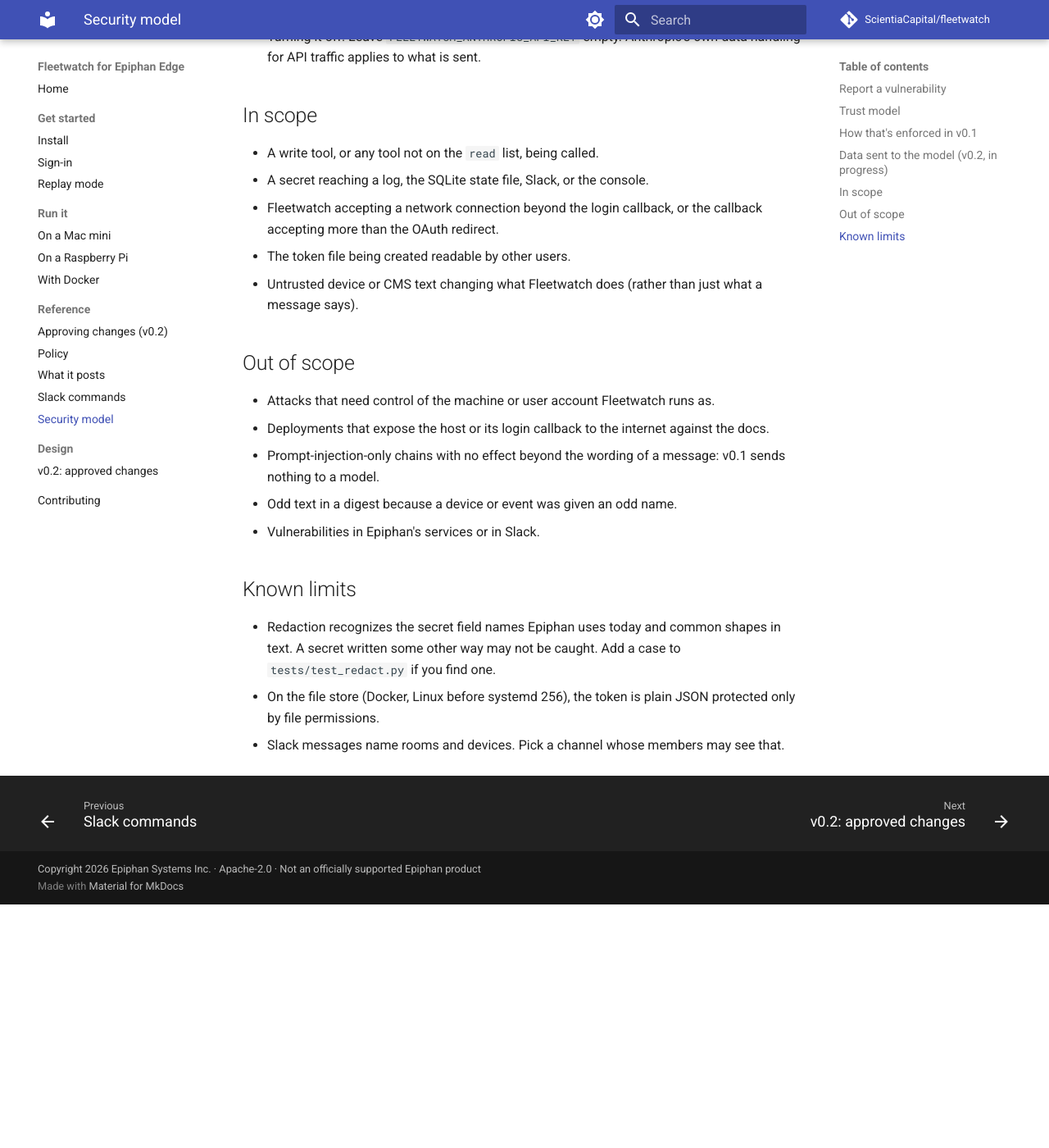
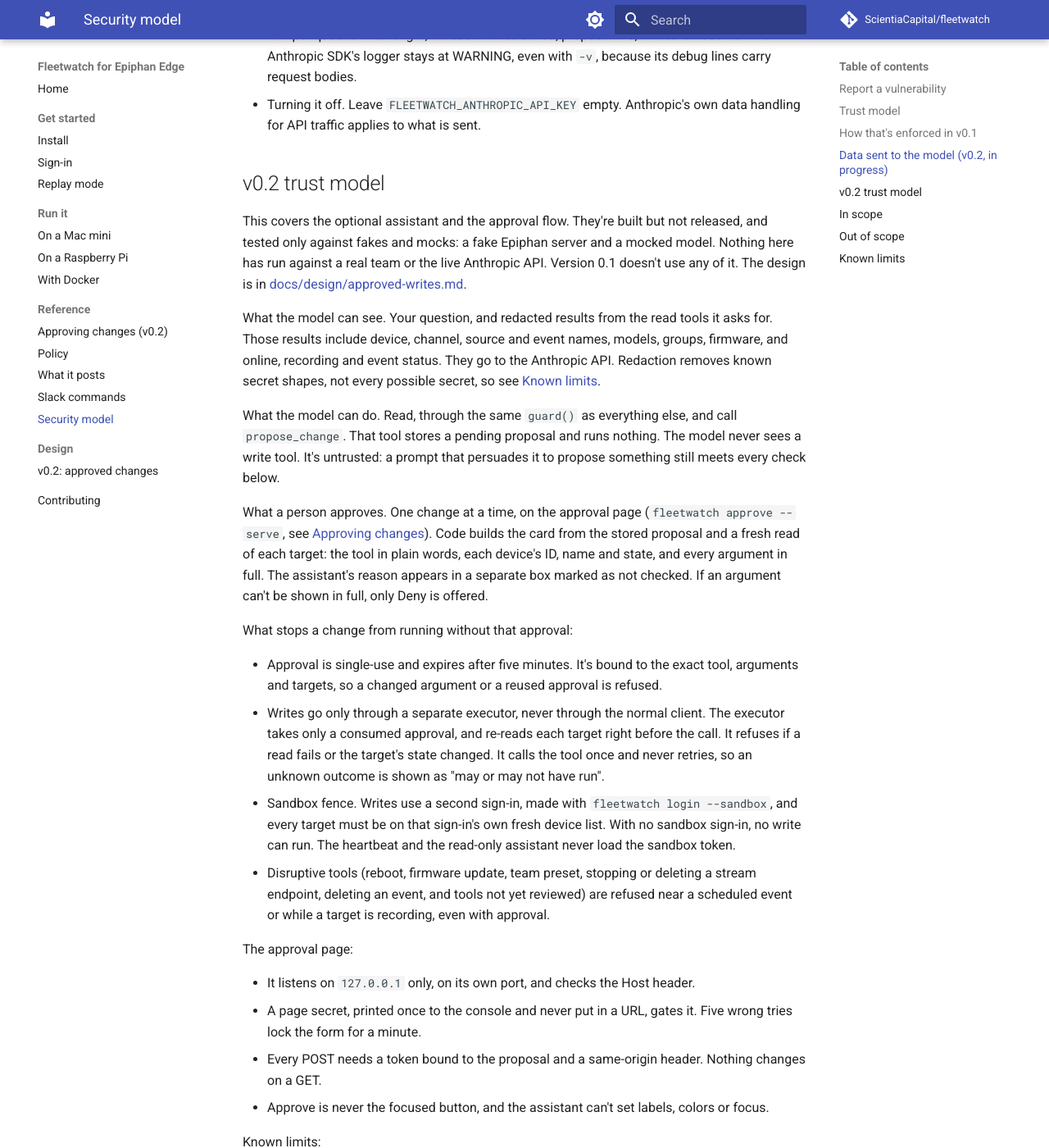
Before and after one commit to ScientiaCapital/fleetwatch, an MkDocs documentation site: the page built from docs/security.md, in a window 1280 px wide and 1400 px high, scrolled down 3313 px. Shown: the whole window at 82% size. Built offline with MkDocs 1.6.1 and Material for MkDocs 9.7.7, drawn with Linux system fonts in a browser that asks for light colours; comment, search, counter and statistics services are not loaded; before the commit the page ends 4416 px from its top, so only the background shows below that; some of the changed text lies outside the part shown.

Commit message:
docs(v0.2): trust model and approved-writes flow (#96)
* docs(v0.2): trust model, approval flow, and hard rule 2 for approved writes

Co-Authored-By: Claude Sonnet 5.5 <noreply@anthropic.com>

* docs(security): replace a link to a heading that doesn't exist

Co-Authored-By: Claude Sonnet 5.5 <noreply@anthropic.com>

---------

Co-authored-by: Claude Sonnet 5.5 <noreply@anthropic.com>

```diff
--- a/SECURITY.md
+++ b/SECURITY.md
@@ -1,3 +1,5 @@
+<p align="right">English · <a href="SECURITY.es.md">Español</a></p>
+
 # Security
 
 Fleetwatch watches classroom and studio video gear for a whole campus or company, so a bug that leaks a stream
@@ -48,8 +50,8 @@ refuse anything wider.
 
 - Refuses write tools in code. The client guard (`src/fleetwatch/epiphan/mcp.py`) refuses any tool not on the
   `read` list in `tool_policy.yaml` before a request leaves the machine, including tools Epiphan adds later.
-  `policy.yaml` accepts `autonomy: observe` or `propose` (for v0.2; nothing reads it yet, and the guard refuses
-  every write tool in both), and `dry_run` is forced to `true`; any other autonomy value fails at start-up.
+  `policy.yaml` accepts `autonomy: observe` or `propose` (`propose` is for the v0.2 assistant; the guard refuses
+  every write tool in both modes, and v0.2 writes use a separate executor, below), and `dry_run` is forced to `true`; any other autonomy value fails at start-up.
 - Redaction first. Every tool result passes through `src/fleetwatch/redact.py` before it's parsed, stored,
   logged, or posted. Known shapes of stream keys, passwords, tokens, and credentialed or ingest URLs become
   `[redacted]`.
@@ -110,6 +112,61 @@ mocked model so far, not the live Anthropic API or a real team.
 - Turning it off. Leave `FLEETWATCH_ANTHROPIC_API_KEY` empty. Anthropic's own data handling for API traffic applies
   to what is sent.
 
+## v0.2 trust model
+
+This covers the optional assistant and the approval flow. They're built but not released, and tested only against
+fakes and mocks: a fake Epiphan server and a mocked model. Nothing here has run against a real team or the live
+Anthropic API. Version 0.1 doesn't use any of it. The design is in
+[docs/design/approved-writes.md](docs/design/approved-writes.md).
+
+What the model can see. Your question, and redacted results from the read tools it asks for. Those results include
+device, channel, source and event names, models, groups, firmware, and online, recording and event status. They go to
+the Anthropic API. Redaction removes known secret shapes, not every possible secret, so see
+[Known limits](#known-limits).
+
+What the model can do. Read, through the same `guard()` as everything else, and call `propose_change`. That tool
+stores a pending proposal and runs nothing. The model never sees a write tool. It's untrusted: a prompt that
+persuades it to propose something still meets every check below.
+
+What a person approves. One change at a time, on the approval page (`fleetwatch approve --serve`, see
+[Approving changes](docs/approving-changes.md)). Code builds the card from the stored proposal and a fresh read of
+each target: the tool in plain words, each device's ID, name and state, and every argument in full. The assistant's
+reason appears in a separate box marked as not checked. If an argument can't be shown in full, only Deny is offered.
+
+What stops a change from running without that approval:
+
+- Approval is single-use and expires after five minutes. It's bound to the exact tool, arguments and targets, so a
+  changed argument or a reused approval is refused.
+- Writes go only through a separate executor, never through the normal client. The executor takes only a consumed
+  approval, and re-reads each target right before the call. It refuses if a read fails or the target's state changed.
+  It calls the tool once and never retries, so an unknown outcome is shown as "may or may not have run".
+- Sandbox fence. Writes use a second sign-in, made with `fleetwatch login --sandbox`, and every target must be on that
+  sign-in's own fresh device list. With no sandbox sign-in, no write can run. The heartbeat and the read-only
+  assistant never load the sandbox token.
+- Disruptive tools (reboot, firmware update, team preset, stopping or deleting a stream endpoint, deleting an event,
+  and tools not yet reviewed) are refused near a scheduled event or while a target is recording, even with approval.
+
+The approval page:
+
+- It listens on `127.0.0.1` only, on its own port, and checks the Host header.
+- A page secret, printed once to the console and never put in a URL, gates it. Five wrong tries lock the form for a
+  minute.
+- Every POST needs a token bound to the proposal and a same-origin header. Nothing changes on a GET.
+- Approve is never the focused button, and the assistant can't set labels, colors or focus.
+
+Known limits:
+
+- Browsers send cookies to every port on the same host. Another local web server on `localhost` could receive the
+  page's session cookie. Use `127.0.0.1`, and don't browse other local web servers while the page is open.
+- The page suggests a break after five approvals in a session. That's a warning, not a hard limit, and a person can
+  still approve through it. The audit log counts approvals so a rubber-stamping pattern shows.
+- Epiphan's OAuth has no read-only scope. The sandbox sign-in's token can write to the sandbox team, and the normal
+  sign-in's token can write to its team. The fence is Fleetwatch's code, not the credential. If someone controls the
+  process or its files, they hold a token that can write.
+- Whether Epiphan returns a team ID, and whether each proposable tool takes the arguments in `tool_policy.yaml`, stay
+  unconfirmed until the first live run. Today the sandbox check is the device list.
+- The model can write a misleading reason or answer. Read the card, not the reason.
+
 ## In scope
 
 - A write tool, or any tool not on the `read` list, being called.
@@ -123,7 +180,7 @@ mocked model so far, not the live Anthropic API or a real team.
 
 - Attacks that need control of the machine or user account Fleetwatch runs as.
 - Deployments that expose the host or its login callback to the internet against the docs.
-- Prompt-injection-only chains with no effect beyond the wording of a message: v0.1 sends nothing to a model.
+- Prompt-injection-only chains with no effect beyond the wording of a message. Injection that leads to a proposal, or past an approval or the sandbox fence, is in scope.
 - Odd text in a digest because a device or event was given an odd name.
 - Vulnerabilities in Epiphan's services or in Slack.
 
```
Also changed, not shown: AGENTS.md (+3 -1 lines), README.es.md (+25 -14 lines), README.md (+22 -13 lines), SECURITY.es.md (added, +98 -0 lines), docs/design/approved-writes.md (+16 -1 lines).
